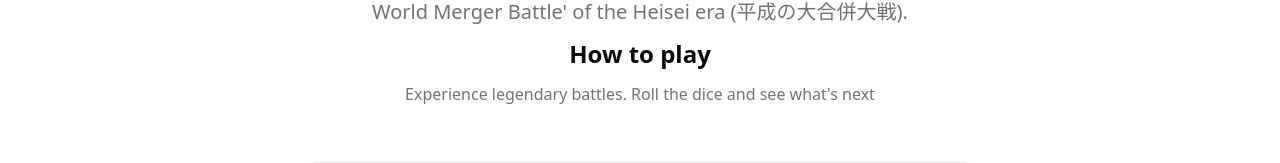
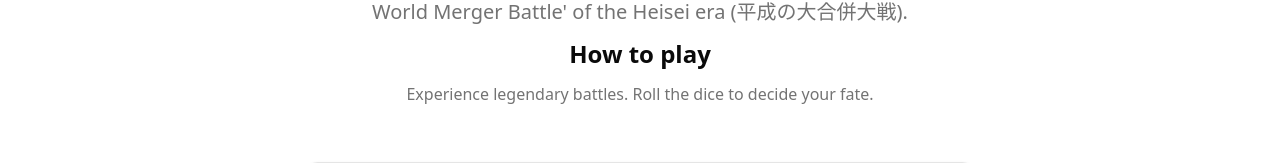
Before and after one commit to F88/yonokomae, a React (Vite) app: page / in a window 1280 px wide. Shown: the part 211-374 px from the top of the page. Built offline with nearby package versions, Linux system fonts and the light colour scheme.

Commit message:
fix: update description text for clarity in TheStartOfTheWar component

```diff
--- a/src/components/TheStartOfTheWar.tsx
+++ b/src/components/TheStartOfTheWar.tsx
@@ -1,5 +1,5 @@
 const title = 'How to play';
-const desc = `Experience legendary battles. Roll the dice and see what's next`;
+const desc = `Experience legendary battles. Roll the dice to decide your fate.`;
 
 export const TheStartOfTheWar = () => {
   return (
```
